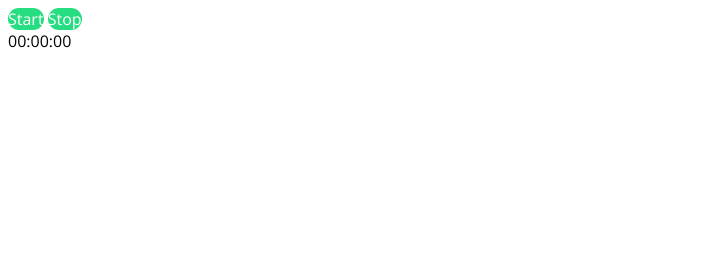
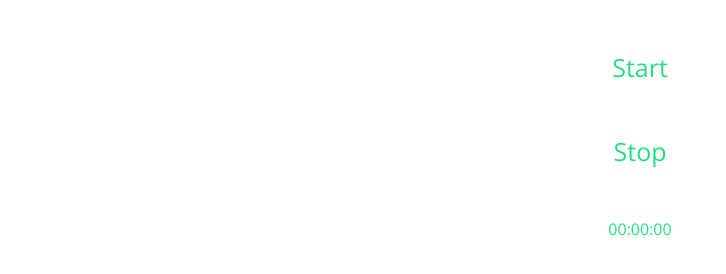
Before and after one commit to flammea/zadanie_15_6, a website: page index.html in a window 1280 px wide. Shown: the whole page, without its empty margins (0-726 px from the left). Drawn offline with nearby package versions, Linux system fonts and the light colour scheme; files that its build step writes are made by us from their sources.

Commit message:
Change styles

```diff
--- a/styles.css
+++ b/styles.css
@@ -10,15 +10,16 @@ body {
 
 .controls #stop, #start {
   text-decoration: none;
-  height: 50px;
-  width: 200px;
-  color: #FFFFFF;
-  background-color: #26de81;
+  color: #26de81;
+  font-size: 25px;
   margin: 50px auto;
-  border-radius: 60px;
+  display: block;
+  text-align: center;
 }
 
-.results {
+.stopwatch {
   color: #26de81;
   margin: 20px auto;
+  text-align: center;
+  display: block;
 }
```
